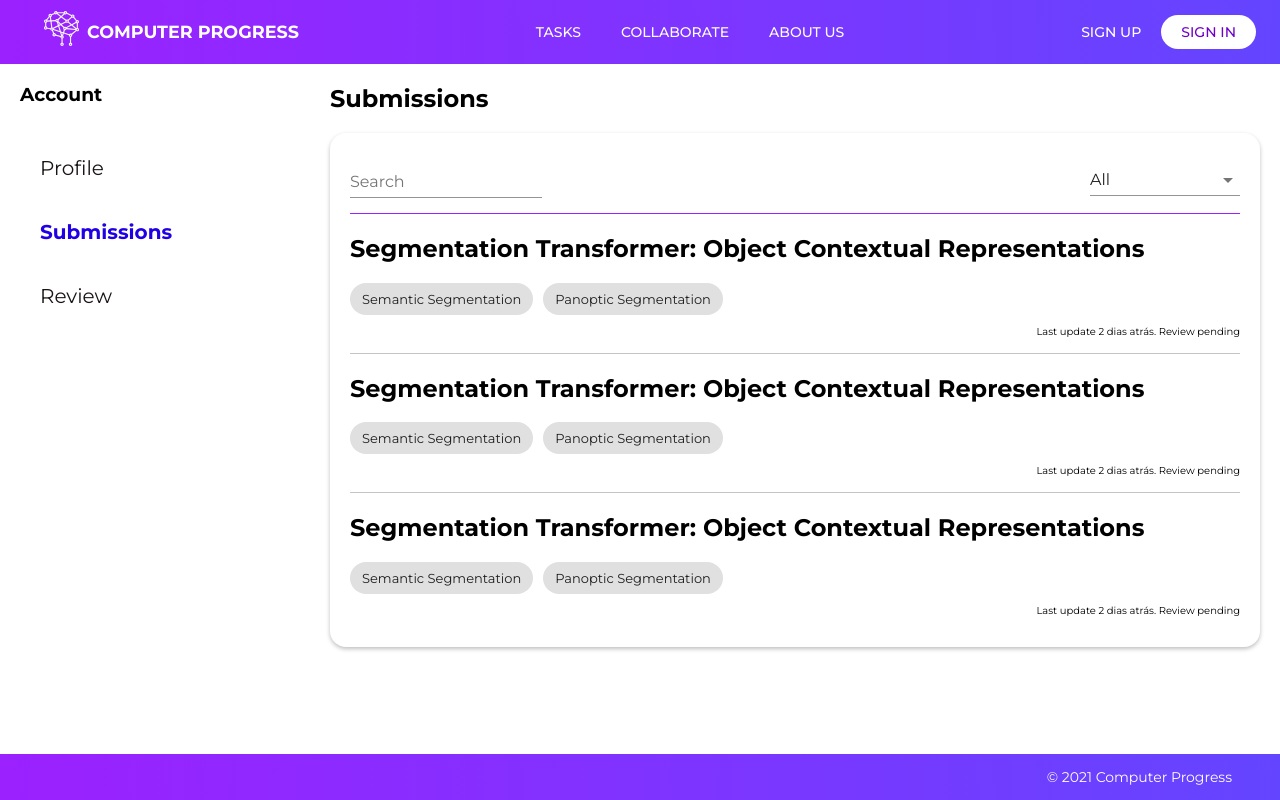
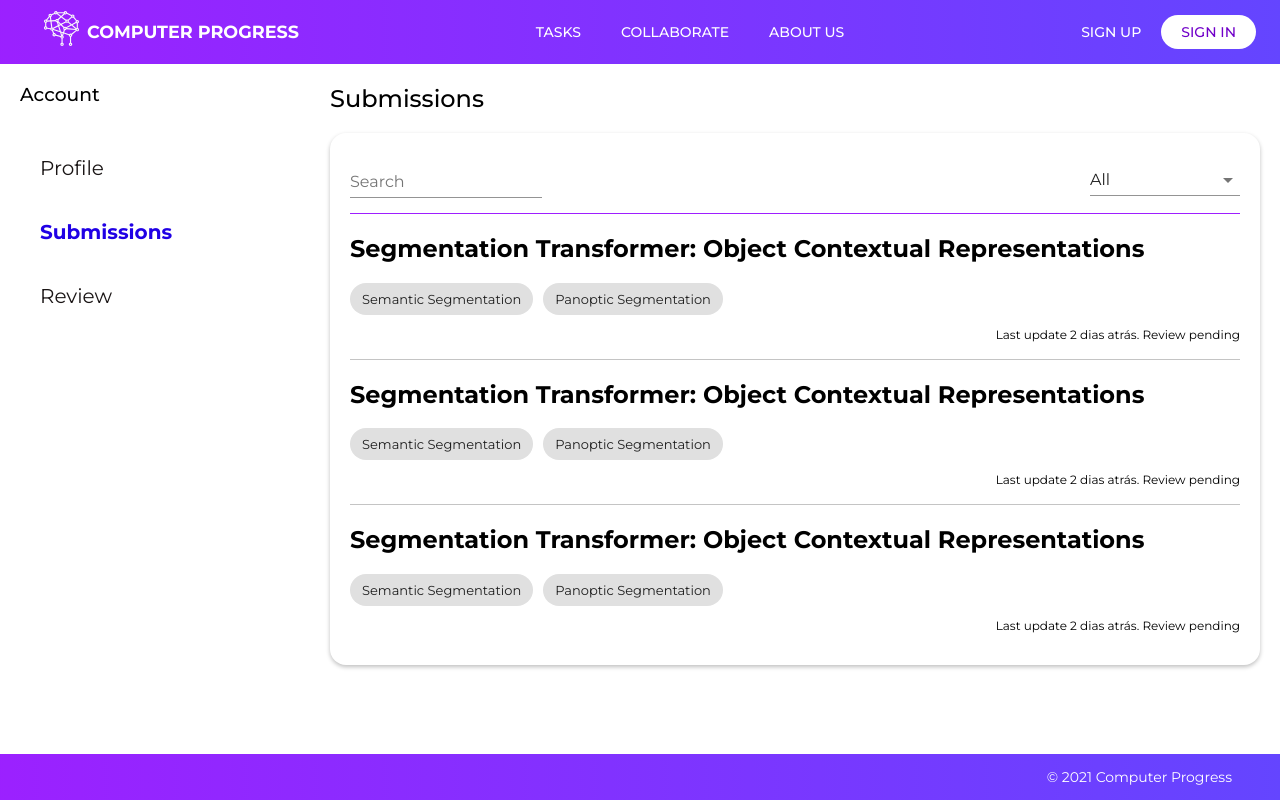
Before and after one commit to Computer-Progress/computerprogress.com, a Next.js app: page /papers/submissions in a window 1280 px wide. Built offline with nearby package versions, Linux system fonts and the light colour scheme.

Commit message:
ajusting
Signed-off-by: Guilherme Banci <guibanci@gmail.com>

```diff
--- a/components/Submissions/Submission/styles.js
+++ b/components/Submissions/Submission/styles.js
@@ -10,7 +10,7 @@ export const Wrapper = styled.div`
 `;
 
 export const Info = styled.p`
-  font-size: 10px;
+  font-size: 12px;
   text-align: right;
   align-self: ${({ right }) => right ? 'right' : 'left'};
 `
--- a/components/UserPageTemplate/index.js
+++ b/components/UserPageTemplate/index.js
@@ -5,7 +5,7 @@ import { Grid, Box, Button } from "@material-ui/core";
 import TaskTable from "../../components/TaskTable";
 import CollaborateInvite from "../../components/CollaborateInvite";
 import { useMediaQuery } from "@material-ui/core";
-import { GridItem, Route, Menu } from './styles';
+import { GridItem, Route, Menu, MainGrid } from './styles';
 import theme from '../../styles/theme';
 
 export default function UserPageTemplate({ selectedPage, children }) {
@@ -28,7 +28,7 @@ export default function UserPageTemplate({ selectedPage, children }) {
 
   return (
       <PageTemplate>
-        <Grid container spacing={1}>
+        <MainGrid container spacing={1}>
           <GridItem xs={3}>
             <Menu flexDirection={isMobile ? 'row' : 'column'}>
               {!isMobile ? (
@@ -46,7 +46,7 @@ export default function UserPageTemplate({ selectedPage, children }) {
               {children}
             </Box>
           </GridItem>
-        </Grid>
+        </MainGrid>
       </PageTemplate>
   );
 }
--- a/components/UserPageTemplate/styles.js
+++ b/components/UserPageTemplate/styles.js
@@ -11,6 +11,13 @@ export const GridItem = styled(Grid).attrs({
   padding-left: 0 !important;
   padding-right: 0 !important;
 `;
+
+export const MainGrid = styled(Grid).attrs({
+  container: true,
+  spacing: 1
+})`
+  margin-bottom: 50px !important;
+`
 
 
 export const AllTasksButton = styled(Button)`
@@ -36,6 +43,7 @@ export const Menu = styled(Box).attrs({
 
   h3 {
     margin-bottom: 30px;
+    font-weight: 500;
   }
 
   a {
--- a/containers/Submissions/index.js
+++ b/containers/Submissions/index.js
@@ -7,7 +7,7 @@ import { Grid, Box, Button } from "@material-ui/core";
 import UserPageTemplate from "../../components/UserPageTemplate";
 import Submissions from '../../components/Submissions';
 import { MuiTheme } from "../../styles/theme";
-import { StyledGridItem, StyledFlexbox } from "./styles";
+import { StyledGridItem, StyledFlexbox, Title } from "./styles";
 
 export default function Review() {
   // const isMobile = useMediaQuery(MuiTheme.breakpoints.down("md"));
@@ -43,7 +43,7 @@ export default function Review() {
 
   return (
     <UserPageTemplate selectedPage={1}>
-      <h2>Submissions</h2>
+      <Title>Submissions</Title>
       <Submissions papers={papers} />
     </UserPageTemplate>
   );
--- a/containers/Submissions/styles.js
+++ b/containers/Submissions/styles.js
@@ -17,3 +17,7 @@ export const StyledFlexbox = styled(Box).attrs({
 })`
   height: 100%;
 `;
+
+export const Title = styled.h2`
+  font-weight: 500;
+`;
```
